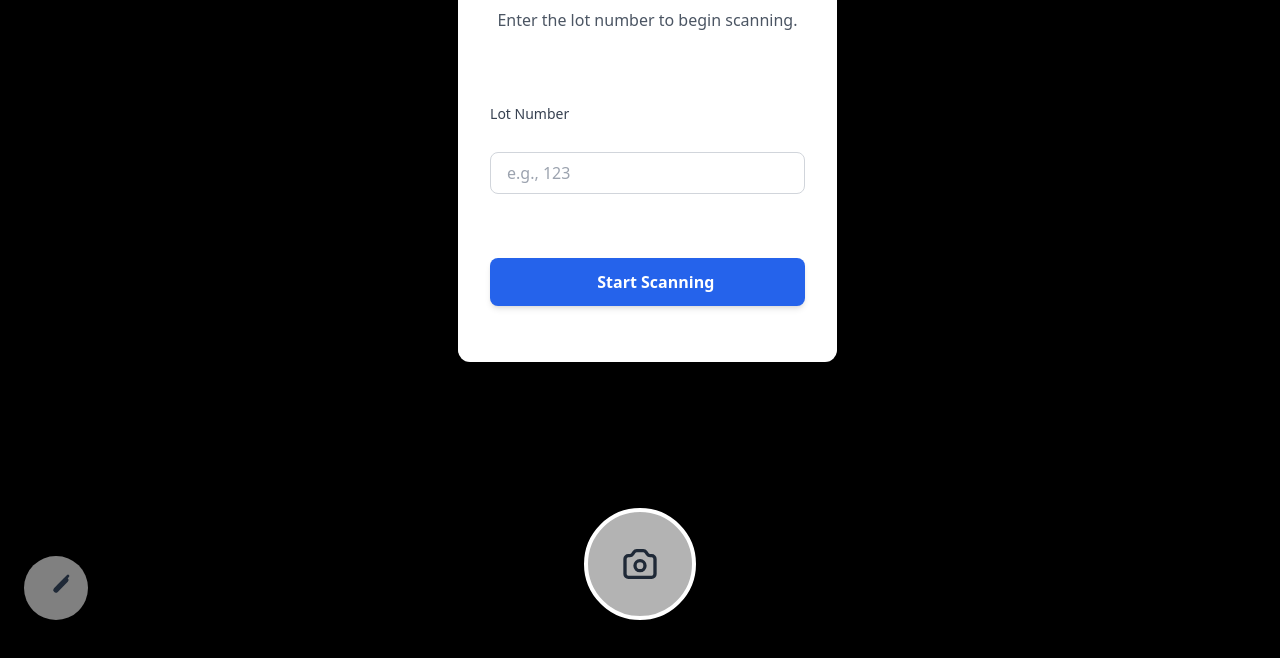
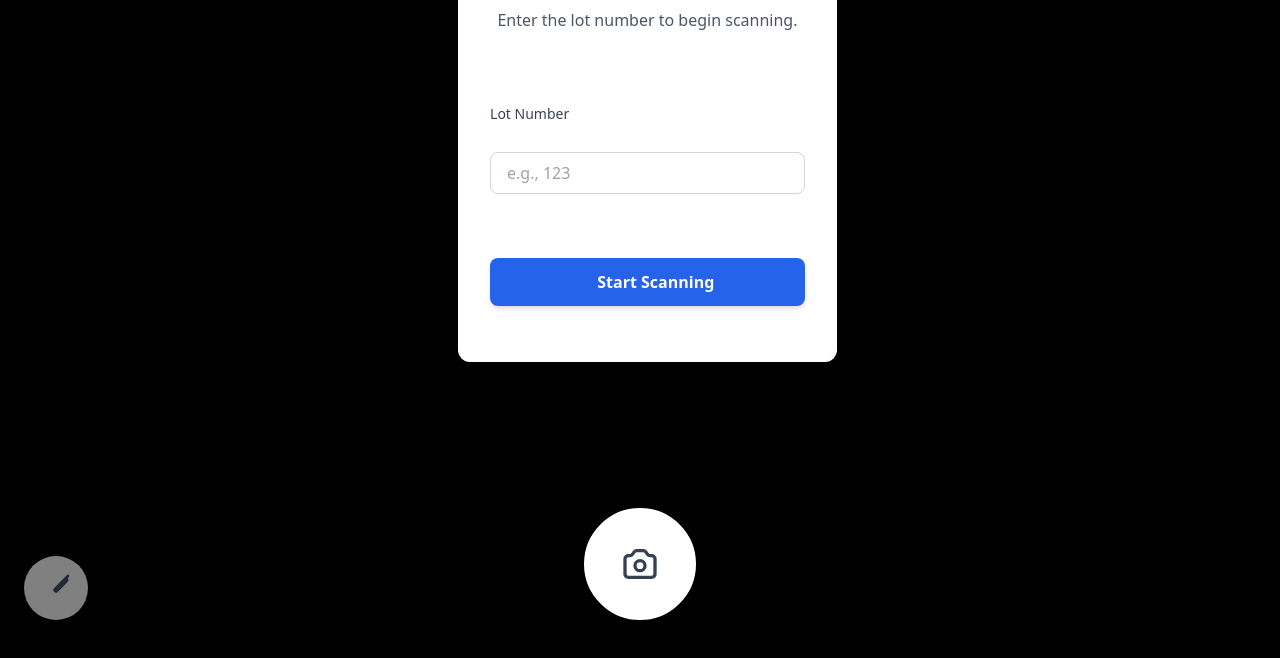
Before and after one commit to UDAYKUMBHA/RDK-Infotech, a plain HTML site: page index.html in a window 1280 px wide. Shown: the part 156-814 px from the top of the page. Drawn offline with nearby package versions, Linux system fonts and the light colour scheme.

Commit message:
Update index.html

```diff
--- a/index.html
+++ b/index.html
@@ -86,14 +86,15 @@
         </button>
     </div>
 
-   <div class="absolute bottom-0 left-1/2 -translate-x-1/2 p-6">
-  <button id="snap" class="bg-white/70 hover:bg-white rounded-full p-8 shadow-xl border-4 border-white">
-    <svg xmlns="http://www.w3.org/2000/svg" class="h-10 w-10" fill="none" viewBox="0 0 24 24" stroke="currentColor" stroke-width="2">
+  <div class="absolute bottom-0 left-1/2 -translate-x-1/2 p-6">
+  <button id="snap" class="bg-white rounded-full p-8 shadow-xl border-4 border-white">
+    <svg xmlns="http://www.w3.org/2000/svg" class="h-10 w-10 text-gray-700" fill="none" viewBox="0 0 24 24" stroke="currentColor" stroke-width="2">
       <path stroke-linecap="round" stroke-linejoin="round" d="M3 9a2 2 0 012-2h.93a2 2 0 001.664-.89l.812-1.22A2 2 0 0110.07 4h3.86a2 2 0 011.664.89l.812 1.22A2 2 0 0018.07 7H19a2 2 0 012 2v9a2 2 0 01-2 2H5a2 2 0 01-2-2V9z" />
       <path stroke-linecap="round" stroke-linejoin="round" d="M15 13a3 3 0 11-6 0 3 3 0 016 0z" />
     </svg>
   </button>
 </div>
+
 </div>
 
     <div id="info-modal" class="fixed inset-0 bg-black bg-opacity-50 flex items-center justify-center p-4 z-50 hidden">
```
